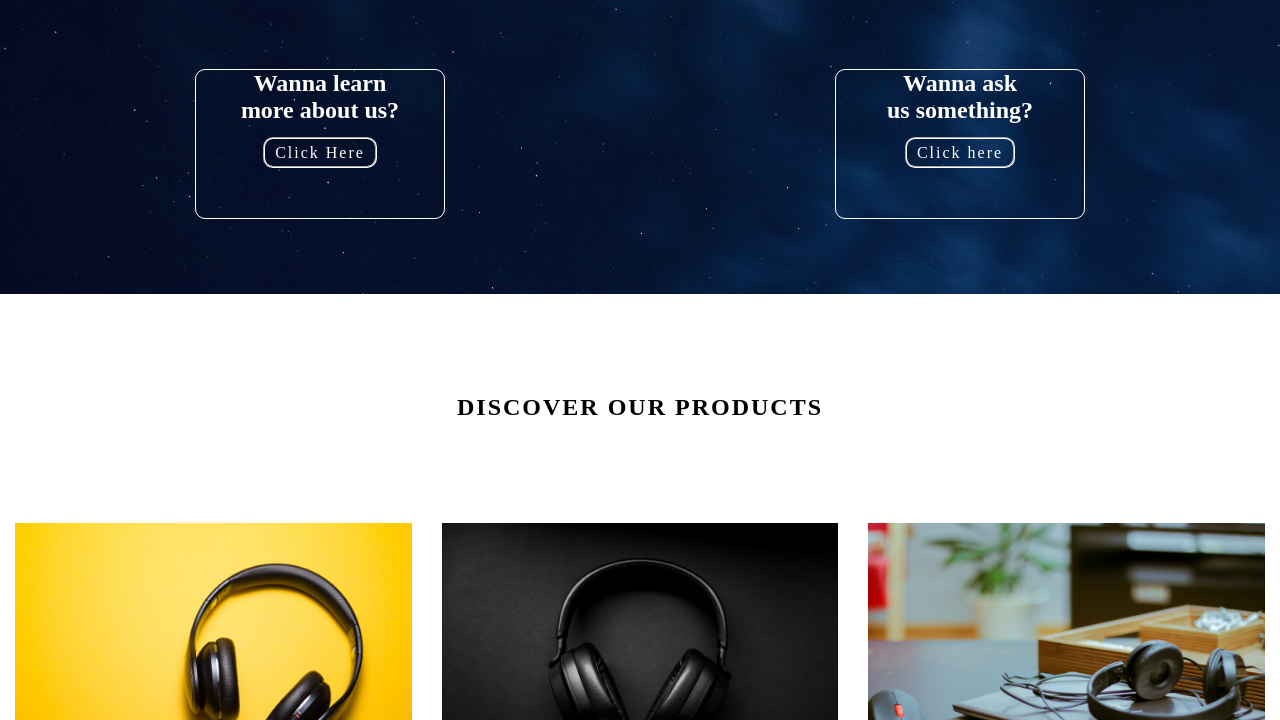
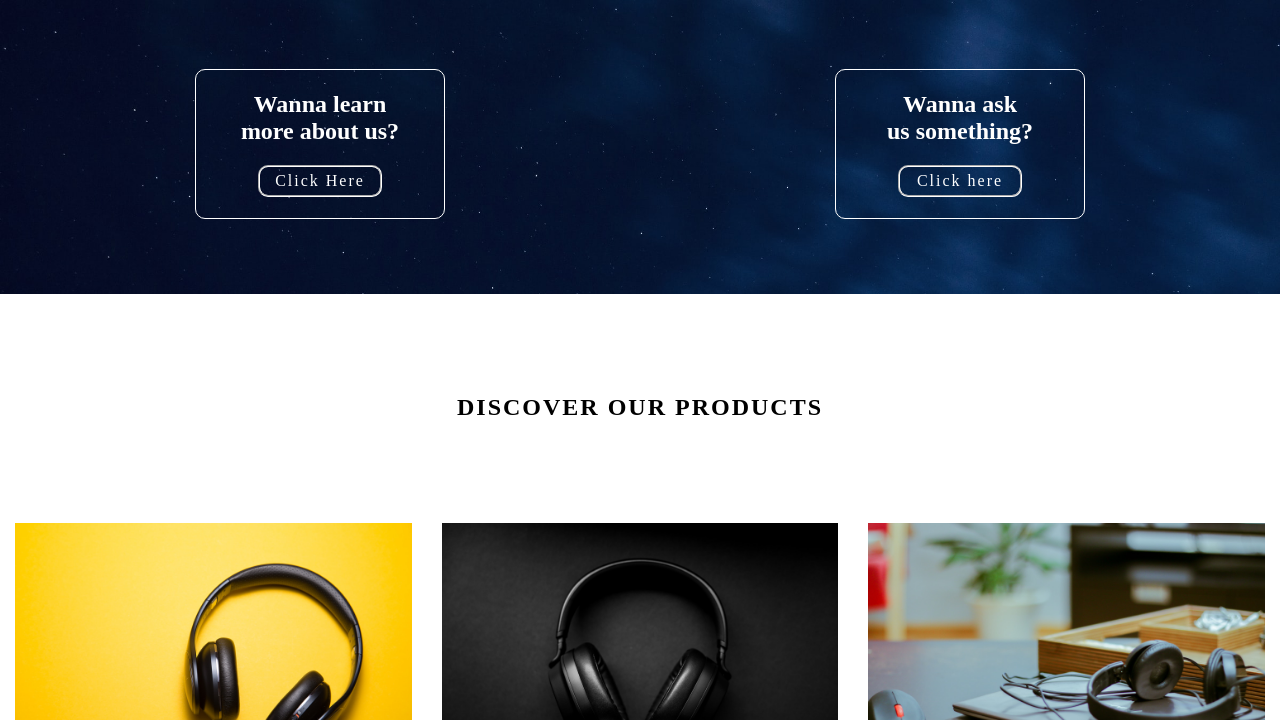
Before and after one commit to the717q/projetoEDITSCSS, a website: page index.html in a window 1280 px wide. Shown: the part 80-800 px from the top of the page. Drawn offline with Linux system fonts and the light colour scheme.

Commit message:
version12

```diff
--- a/styles/scss/index.scss
+++ b/styles/scss/index.scss
@@ -39,10 +39,13 @@
 
   .banner-label {
     min-width: 250px;
+    display: flex;
     min-height: 150px;
     text-align: center;
     border: 1px solid white;
     border-radius: 10px;
+    flex-direction: column;
+    justify-content: center;
 
     &:hover {
       background-color: #00000094;
@@ -65,6 +68,8 @@
       border-radius: 10px;
       letter-spacing: 2px;
       border: 2px groove white;
+      align-self: center;
+      width: 50%;
       &:hover {
         padding: 10px 10px 10px 10px;
       }
```
Also changed, not shown: styles/css/index.css, 1 other file.
